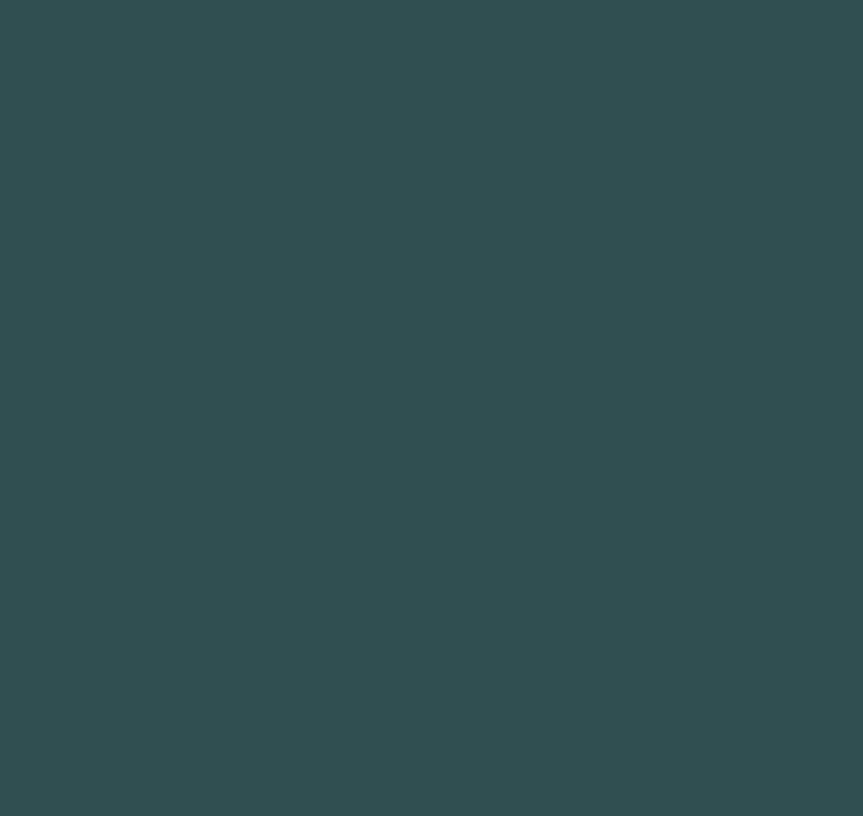
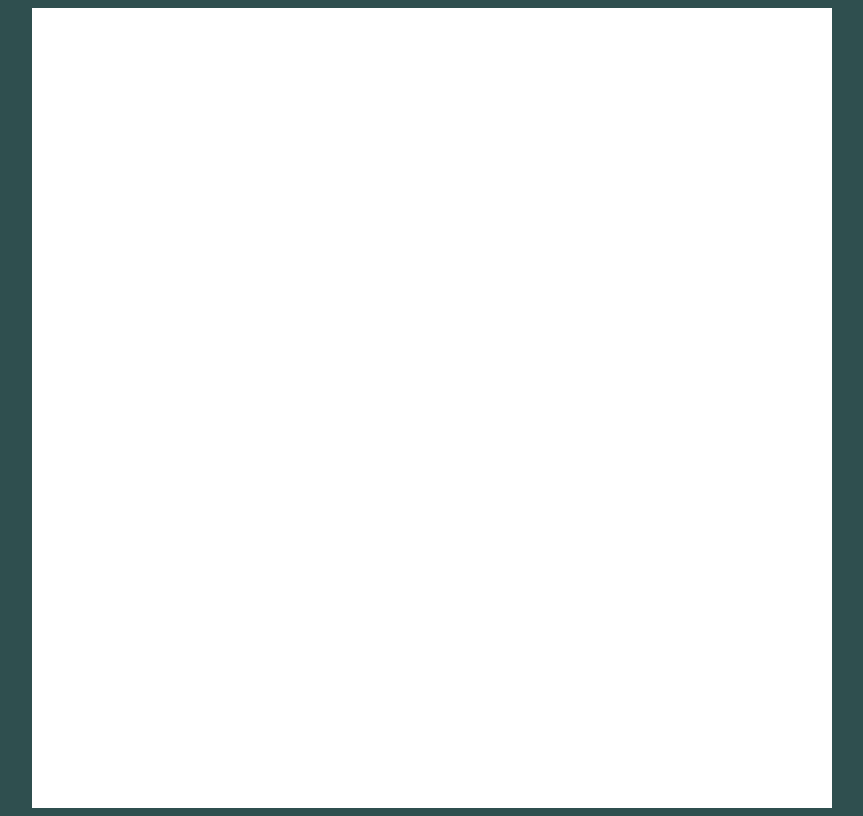
Before and after one commit to Jannik1020/SudokuFromScratch, a plain HTML site: page index.html in a window 1280 px wide. Shown: the whole page, without its empty margins (216-1079 px from the left). Drawn offline with Linux system fonts and the light colour scheme.

Commit message:
visible canvas, background coloration

```diff
--- a/canvas.js
+++ b/canvas.js
@@ -1,11 +1,13 @@
 const canvas = document.getElementById("canvas");
 
-canvas.height = document.height;
+canvas.height = innerHeight;
 canvas.width = canvas.height;
 
-const ctx = canvas.getContext("2d");
 
-function draw(ctx) {
+function draw() {
+    const ctx = canvas.getContext("2d");
+    ctx.fillStyle = "white";
+    ctx.fillRect(0, 0, canvas.width, canvas.height);
     window.requestAnimationFrame(draw)
 }
 
--- a/style.css
+++ b/style.css
@@ -1,3 +1,15 @@
 body{
+    width: 100vw;
+    height: 100vh;
     background: darkslategray;
+    overflow: hidden;
 }
+
+#canvas {
+    padding-left: 0;
+    padding-right: 0;
+    margin-left: auto;
+    margin-right: auto;
+    display: block;
+
+}
```
